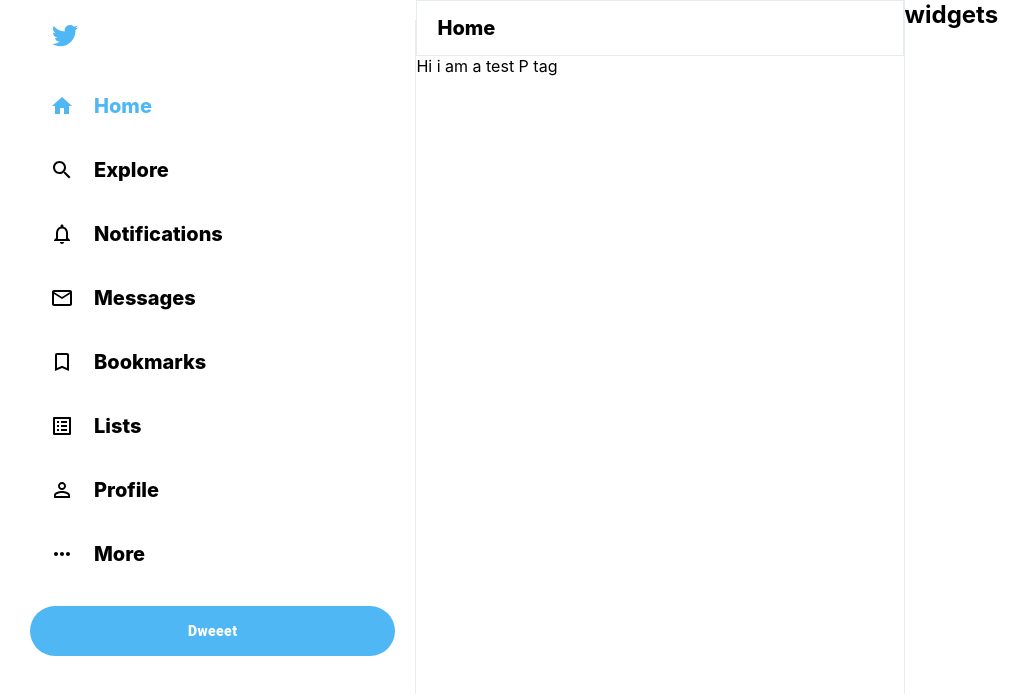
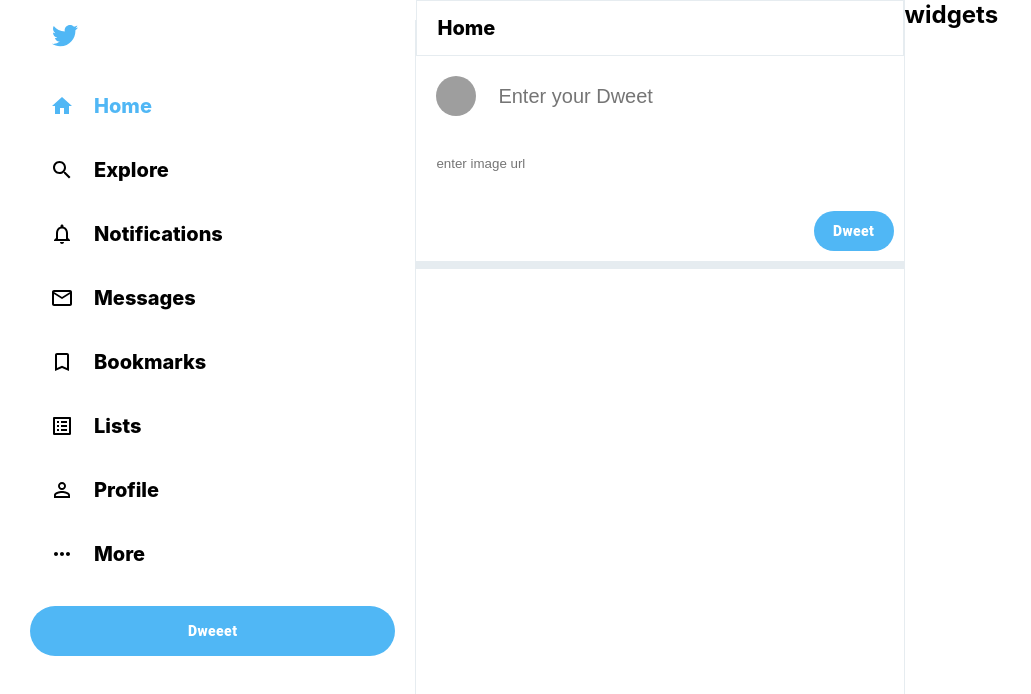
Before and after one commit to christianlewis024/ditter, a React (Create React App) app: page / in a window 1280 px wide. Shown: the top 694 px of the page, without its empty margins (0-1031 px from the left). Built offline with nearby package versions, Linux system fonts and the light colour scheme; grey boxes are pictures that could not be loaded.

Commit message:
tweetBox component in place and roughly styled

```diff
--- a/src/Feed.js
+++ b/src/Feed.js
@@ -1,5 +1,6 @@
 import React from 'react'
 import "./Feed.css"
+import TweetBox from "./TweetBox"
 
 function Feed() {
     return (
@@ -7,7 +8,7 @@
             <div className="feed__header">
                 <h2>Home</h2>
             </div>
-            <p>Hi i am a test P tag</p>
+            <TweetBox/>
 
         </div>
     )
--- /dev/null
+++ b/src/TweetBox.css
@@ -0,0 +1,38 @@
+.tweetBox {
+  padding-bottom: 10px;
+  border-bottom: 8px solid var(--twitter-background);
+  padding-right: 10px;
+}
+
+.tweetBox > form {
+  display: flex;
+  flex-direction: column;
+}
+.tweetBox__input {
+  padding: 20px;
+  display: flex;
+}
+.tweetBox__input > input {
+  flex: 1;
+  margin-left: 20px;
+  font-size: 20px;
+  border: none;
+}
+
+.tweetBox__imageInput {
+  border: none;
+  padding: 20px;
+}
+
+.tweetBox__tweetButton {
+  background-color: var(--twitter-color) !important;
+  border: none !important;
+  color: white !important;
+  font-weight: 900 !important;
+  text-transform: inherit !important;
+  border-radius: 30px !important;
+  width: 80px !important;
+  height: 40px !important;
+  margin-top: 20px !important;
+  margin-left: auto !important;
+}
--- /dev/null
+++ b/src/TweetBox.js
@@ -0,0 +1,24 @@
+import React from 'react'
+import "./TweetBox.css"
+import {Avatar, Button} from "@material-ui/core"
+
+function TweetBox() {
+    return (
+        <div className="tweetBox">
+            <form>
+                <div className="tweetBox__input">
+                    <Avatar src="https://s7.orientaltrading.com/is/image/OrientalTrading/VIEWER_ZOOM/pig-skeleton-halloween-decoration~13939767" alt=""/>
+                    <input placeholder="Enter your Dweet"/>
+                </div>
+                <input
+                 className="tweetBox__imageInput"
+                 placeholder="enter image url"
+                 type="text"
+                 />
+                <Button className="tweetBox__tweetButton">Dweet</Button>
+            </form>
+        </div>
+    )
+}
+
+export default TweetBox
```
Also changed, not shown: 1 other file (tests, documents, lock files or other folders).
